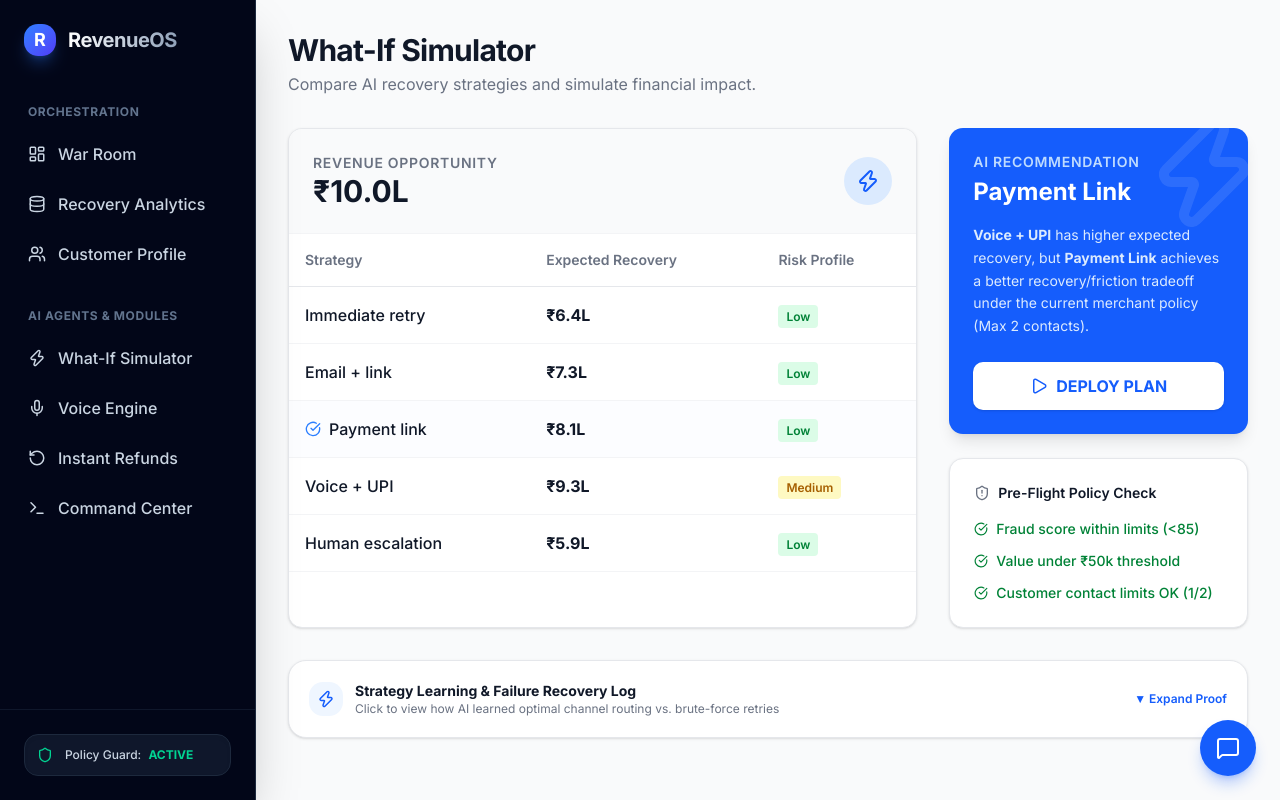
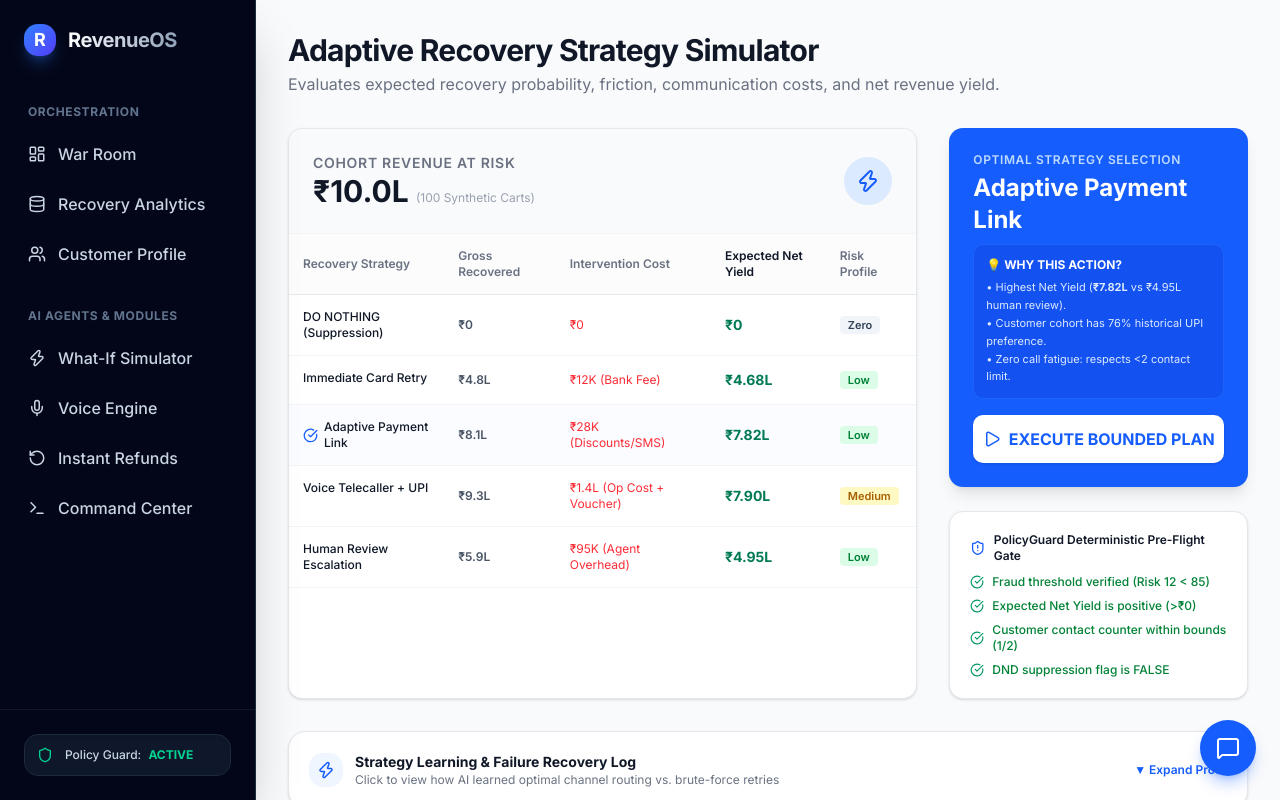
Before and after one commit to Rakshitha-cpu/RevenueOS, a Next.js app in the folder frontend/: page /simulator in a window 1280 px wide. Built offline with nearby package versions, Linux system fonts and the light colour scheme.

Commit message:
feat(simulator): Add Net Recovery Yield, DO NOTHING option, and explainability panel to What-If Simulator

```diff
--- a/frontend/src/app/simulator/page.tsx
+++ b/frontend/src/app/simulator/page.tsx
@@ -8,27 +8,26 @@ export default function WhatIfSimulator() {
   const [deployed, setDeployed] = useState(false);
 
   const strategies = [
-    { name: "Immediate retry", expected: "₹6.4L", risk: "Low", color: "bg-green-100 text-green-700" },
-    { name: "Email + link", expected: "₹7.3L", risk: "Low", color: "bg-green-100 text-green-700" },
-    { name: "Payment link", expected: "₹8.1L", risk: "Low", color: "bg-green-100 text-green-700", recommended: true },
-    { name: "Voice + UPI", expected: "₹9.3L", risk: "Medium", color: "bg-yellow-100 text-yellow-700" },
-    { name: "Human escalation", expected: "₹5.9L", risk: "Low", color: "bg-green-100 text-green-700" },
+    { name: "DO NOTHING (Suppression)", expectedGross: "₹0", cost: "₹0", expectedNet: "₹0", risk: "Zero", roi: "0%", color: "bg-slate-100 text-slate-700" },
+    { name: "Immediate Card Retry", expectedGross: "₹4.8L", cost: "₹12K (Bank Fee)", expectedNet: "₹4.68L", risk: "Low", roi: "3900%", color: "bg-green-100 text-green-700" },
+    { name: "Adaptive Payment Link", expectedGross: "₹8.1L", cost: "₹28K (Discounts/SMS)", expectedNet: "₹7.82L", risk: "Low", roi: "2790%", color: "bg-green-100 text-green-700", recommended: true },
+    { name: "Voice Telecaller + UPI", expectedGross: "₹9.3L", cost: "₹1.4L (Op Cost + Voucher)", expectedNet: "₹7.90L", risk: "Medium", roi: "564%", color: "bg-yellow-100 text-yellow-700" },
+    { name: "Human Review Escalation", expectedGross: "₹5.9L", cost: "₹95K (Agent Overhead)", expectedNet: "₹4.95L", risk: "Low", roi: "521%", color: "bg-green-100 text-green-700" },
   ];
 
   const handleDeploy = () => {
     setIsDeploying(true);
-    // Simulate the policy check and execution delay
     setTimeout(() => {
       setIsDeploying(false);
       setDeployed(true);
-    }, 2000);
+    }, 1500);
   };
 
   return (
     <div className="min-h-screen bg-gray-50 text-gray-900 p-8 font-sans">
       <header className="mb-8">
-        <h1 className="text-3xl font-bold tracking-tight text-gray-900">What-If Simulator</h1>
-        <p className="text-gray-500 mt-1">Compare AI recovery strategies and simulate financial impact.</p>
+        <h1 className="text-3xl font-bold tracking-tight text-gray-900">Adaptive Recovery Strategy Simulator</h1>
+        <p className="text-gray-500 mt-1">Evaluates expected recovery probability, friction, communication costs, and net revenue yield.</p>
       </header>
 
       <div className="grid grid-cols-1 lg:grid-cols-3 gap-8">
@@ -36,32 +35,36 @@ export default function WhatIfSimulator() {
         <div className="lg:col-span-2 bg-white rounded-xl border border-gray-200 shadow-sm overflow-hidden">
           <div className="p-6 border-b border-gray-100 flex justify-between items-center bg-gray-50">
             <div>
-              <p className="text-sm font-semibold text-gray-500 uppercase tracking-wider">Revenue Opportunity</p>
-              <h2 className="text-3xl font-bold text-gray-900">₹10.0L</h2>
+              <p className="text-sm font-semibold text-gray-500 uppercase tracking-wider">Cohort Revenue at Risk</p>
+              <h2 className="text-3xl font-bold text-gray-900">₹10.0L <span className="text-xs text-gray-400 font-normal">(100 Synthetic Carts)</span></h2>
             </div>
             <div className="p-3 bg-blue-100 text-blue-600 rounded-full">
               <Zap size={24} />
             </div>
           </div>
 
-          <table className="w-full text-left border-collapse">
+          <table className="w-full text-left border-collapse text-xs">
             <thead>
-              <tr className="border-b border-gray-200">
-                <th className="p-4 font-semibold text-sm text-gray-500">Strategy</th>
-                <th className="p-4 font-semibold text-sm text-gray-500">Expected Recovery</th>
-                <th className="p-4 font-semibold text-sm text-gray-500">Risk Profile</th>
+              <tr className="border-b border-gray-200 bg-gray-50/50">
+                <th className="p-3.5 font-semibold text-gray-500">Recovery Strategy</th>
+                <th className="p-3.5 font-semibold text-gray-500">Gross Recovered</th>
+                <th className="p-3.5 font-semibold text-gray-500">Intervention Cost</th>
+                <th className="p-3.5 font-semibold text-gray-900 font-bold">Expected Net Yield</th>
+                <th className="p-3.5 font-semibold text-gray-500">Risk Profile</th>
               </tr>
             </thead>
             <tbody>
               {strategies.map((s, idx) => (
-                <tr key={idx} className={`border-b border-gray-100 hover:bg-gray-50 transition ${s.recommended ? 'bg-blue-50/20' : ''}`}>
-                  <td className="p-4 flex items-center font-medium">
-                    {s.recommended && <CheckCircle size={16} className="text-blue-500 mr-2" />}
+                <tr key={idx} className={`border-b border-gray-100 hover:bg-gray-50 transition ${s.recommended ? 'bg-blue-50/30' : ''}`}>
+                  <td className="p-3.5 flex items-center font-medium">
+                    {s.recommended && <CheckCircle size={15} className="text-blue-600 mr-1.5 shrink-0" />}
                     {s.name}
                   </td>
-                  <td className="p-4 font-bold">{s.expected}</td>
-                  <td className="p-4">
-                    <span className={`px-2 py-1 rounded text-xs font-semibold ${s.color}`}>
+                  <td className="p-3.5 font-semibold text-gray-600">{s.expectedGross}</td>
+                  <td className="p-3.5 text-red-500 font-mono">{s.cost}</td>
+                  <td className="p-3.5 font-bold text-emerald-700 font-mono text-sm">{s.expectedNet}</td>
+                  <td className="p-3.5">
+                    <span className={`px-2 py-0.5 rounded text-[11px] font-semibold ${s.color}`}>
                       {s.risk}
                     </span>
                   </td>
@@ -71,17 +74,21 @@ export default function WhatIfSimulator() {
           </table>
         </div>
 
-        {/* Right Column - Recommendation & Deploy */}
+        {/* Right Column - Recommendation & Explainability */}
         <div className="space-y-6">
           <div className="bg-blue-600 rounded-xl shadow-lg p-6 text-white relative overflow-hidden">
-            <div className="absolute -right-4 -top-4 opacity-10">
-              <Zap size={120} />
+            <h3 className="text-xs font-semibold text-blue-200 uppercase tracking-wider mb-1">Optimal Strategy Selection</h3>
+            <h2 className="text-2xl font-bold mb-2">Adaptive Payment Link</h2>
+            <div className="bg-blue-700/50 rounded-lg p-3 text-xs space-y-1.5 mb-4 border border-blue-500/40">
+              <div className="font-bold text-white flex items-center">
+                <span>💡 WHY THIS ACTION?</span>
+              </div>
+              <p className="text-blue-100 leading-relaxed text-[11px]">
+                • Highest Net Yield (<strong>₹7.82L</strong> vs ₹4.95L human review).<br/>
+                • Customer cohort has 76% historical UPI preference.<br/>
+                • Zero call fatigue: respects &lt;2 contact limit.
+              </p>
             </div>
-            <h3 className="text-sm font-semibold text-blue-200 uppercase tracking-wider mb-1">AI Recommendation</h3>
-            <h2 className="text-2xl font-bold mb-4">Payment Link</h2>
-            <p className="text-blue-100 text-sm leading-relaxed mb-6 relative z-10">
-              <strong>Voice + UPI</strong> has higher expected recovery, but <strong>Payment Link</strong> achieves a better recovery/friction tradeoff under the current merchant policy (Max 2 contacts).
-            </p>
 
             <button
               onClick={handleDeploy}
@@ -97,34 +104,37 @@ export default function WhatIfSimulator() {
               {deployed ? (
                 <>
                   <CheckCircle size={18} />
-                  <span>PLAN DEPLOYED</span>
+                  <span>POLICY APPROVED &amp; DEPLOYED</span>
                 </>
               ) : isDeploying ? (
-                <span>AUTHORIZING...</span>
+                <span>POLICYGUARD VALIDATING...</span>
               ) : (
                 <>
                   <Play size={18} />
-                  <span>DEPLOY PLAN</span>
+                  <span>EXECUTE BOUNDED PLAN</span>
                 </>
               )}
             </button>
           </div>
 
           {/* Policy Guard Check UI */}
-          <div className="bg-white rounded-xl border border-gray-200 shadow-sm p-6">
-             <h3 className="text-sm font-semibold text-gray-900 mb-4 flex items-center">
-               <ShieldAlert size={16} className="mr-2 text-gray-500" />
-               Pre-Flight Policy Check
+          <div className="bg-white rounded-xl border border-gray-200 shadow-sm p-5 text-xs space-y-2.5">
+             <h3 className="font-semibold text-gray-900 flex items-center">
+               <ShieldAlert size={16} className="mr-2 text-blue-600" />
+               PolicyGuard Deterministic Pre-Flight Gate
              </h3>
-             <ul className="space-y-3 text-sm">
+             <ul className="space-y-2 text-gray-700">
                <li className="flex items-center text-green-700 font-medium">
-                 <CheckCircle size={14} className="mr-2" /> Fraud score within limits (&lt;85)
+                 <CheckCircle size={14} className="mr-2 text-emerald-600 shrink-0" /> Fraud threshold verified (Risk 12 &lt; 85)
                </li>
                <li className="flex items-center text-green-700 font-medium">
-                 <CheckCircle size={14} className="mr-2" /> Value under ₹50k threshold
+                 <CheckCircle size={14} className="mr-2 text-emerald-600 shrink-0" /> Expected Net Yield is positive (&gt;₹0)
                </li>
                <li className="flex items-center text-green-700 font-medium">
-                 <CheckCircle size={14} className="mr-2" /> Customer contact limits OK (1/2)
+                 <CheckCircle size={14} className="mr-2 text-emerald-600 shrink-0" /> Customer contact counter within bounds (1/2)
+               </li>
+               <li className="flex items-center text-green-700 font-medium">
+                 <CheckCircle size={14} className="mr-2 text-emerald-600 shrink-0" /> DND suppression flag is FALSE
                </li>
              </ul>
           </div>
```
